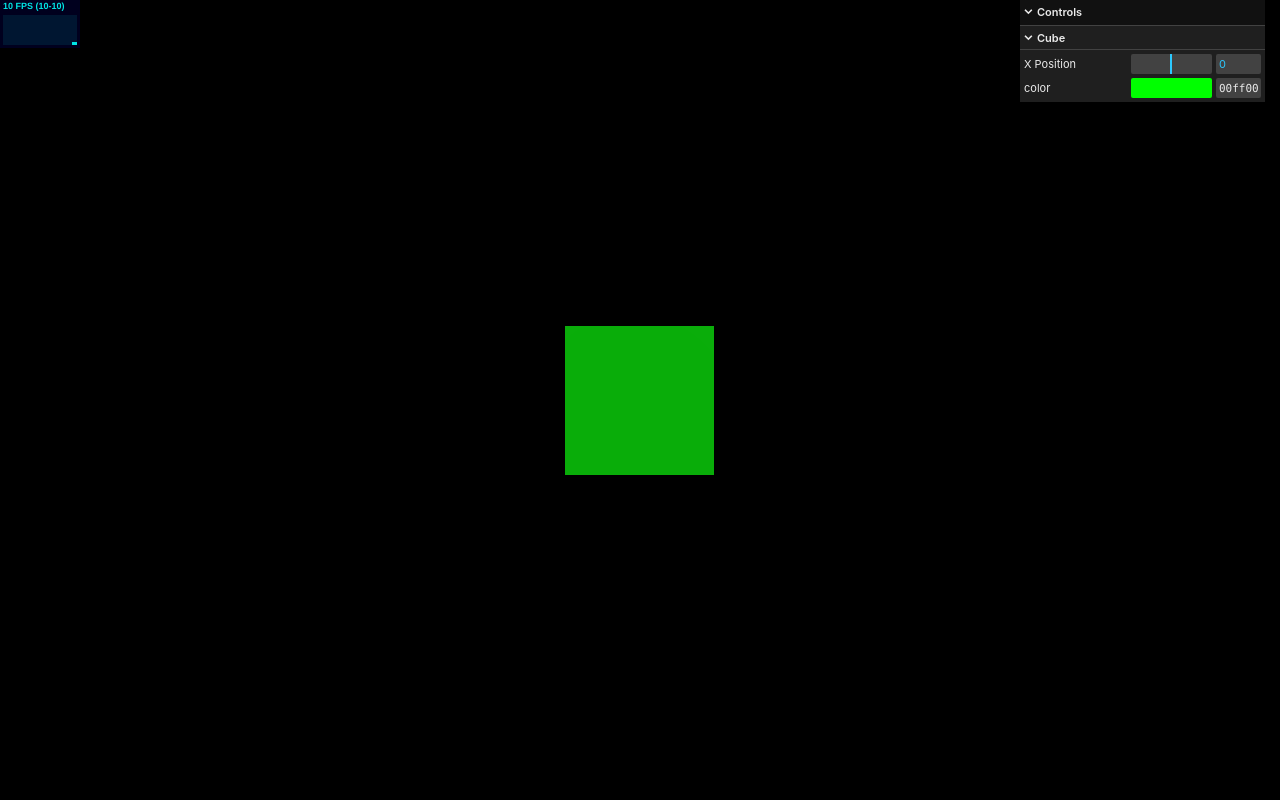
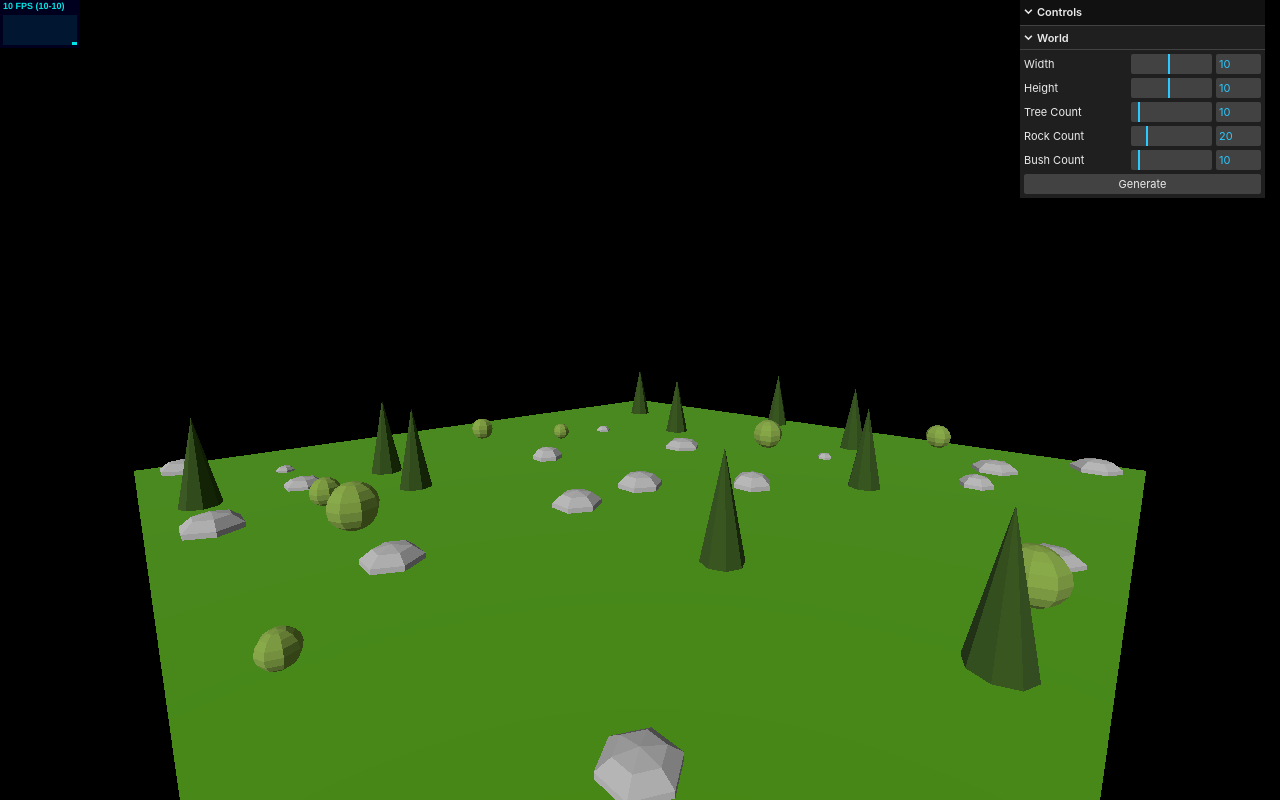
Before and after one commit to dgreenheck/isometric-rpg, a website built with Vite: page index.html in a window 1280 px wide. Built offline with nearby package versions, Linux system fonts and the light colour scheme; animation ran at ten frames a second.

Commit message:
Added trees, rocks and bushes

```diff
--- a/index.html
+++ b/index.html
@@ -3,7 +3,7 @@
 
 <head>
   <meta charset="utf-8">
-  <title>My first three.js app</title>
+  <title>Iso RPG</title>
   <style>
     body {
       margin: 0;
@@ -12,7 +12,7 @@
 </head>
 
 <body>
-  <script type="module" src="/main.js"></script>
+  <script type="module" src="src/main.js"></script>
 </body>
 
 </html>
--- a/main.js
+++ b/src/main.js
@@ -2,6 +2,7 @@ import * as THREE from 'three';
 import { OrbitControls } from 'three/addons/controls/OrbitControls.js';
 import Stats from 'three/addons/libs/stats.module.js';
 import { GUI } from 'three/addons/libs/lil-gui.module.min.js';
+import { World } from './world';
 
 const gui = new GUI();
 
@@ -17,7 +18,11 @@ const scene = new THREE.Scene();
 const camera = new THREE.PerspectiveCamera(75, window.innerWidth / window.innerHeight, 0.1, 1000);
 const controls = new OrbitControls(camera, renderer.domElement);
 
+const world = new World(10, 10);
+scene.add(world);
+
 const sun = new THREE.DirectionalLight();
+sun.intensity = 3;
 sun.position.set(1, 2, 3);
 scene.add(sun);
 
@@ -25,12 +30,7 @@ const ambient = new THREE.AmbientLight();
 ambient.intensity = 0.5;
 scene.add(ambient);
 
-const geometry = new THREE.BoxGeometry(1, 1, 1);
-const material = new THREE.MeshStandardMaterial({ color: 0x00ff00 });
-const cube = new THREE.Mesh(geometry, material);
-scene.add(cube);
-
-camera.position.z = 4;
+camera.position.set(10, 2, 10);
 controls.update();
 
 function animate() {
@@ -45,6 +45,11 @@ window.addEventListener('resize', () => {
   renderer.setSize(window.innerWidth, window.innerHeight);
 });
 
-const folder = gui.addFolder('Cube');
-folder.add(cube.position, 'x', -2, 2, 0.1).name('X Position');
-folder.addColor(cube.material, 'color');
+const worldFolder = gui.addFolder('World');
+worldFolder.add(world, 'width', 1, 20, 1).name('Width');
+worldFolder.add(world, 'height', 1, 20, 1).name('Height');
+worldFolder.add(world, 'treeCount', 1, 100, 1).name('Tree Count');
+worldFolder.add(world, 'rockCount', 1, 100, 1).name('Rock Count');
+worldFolder.add(world, 'bushCount', 1, 100, 1).name('Bush Count');
+
+worldFolder.add(world, 'generate').name('Generate');
--- /dev/null
+++ b/src/world.js
@@ -0,0 +1,191 @@
+import * as THREE from 'three';
+
+export class World extends THREE.Mesh {
+  #objectMap = new Map();
+
+  constructor(width, height) {
+    super();
+
+    this.width = width;
+    this.height = height;
+    this.treeCount = 10;
+    this.rockCount = 20;
+    this.bushCount = 10;
+
+    this.trees = new THREE.Group();
+    this.add(this.trees);
+
+    this.rocks = new THREE.Group();
+    this.add(this.rocks);
+
+    this.bushes = new THREE.Group();
+    this.add(this.bushes);
+
+    this.generate();
+  }
+
+  generate() {
+    this.clear();
+    this.createTerrain();
+    this.createTrees();
+    this.createRocks();
+    this.createBushes();
+  }
+
+  clear() {
+    if (this.terrain) {
+      this.terrain.geometry.dispose();
+      this.terrain.material.dispose();
+      this.remove(this.terrain);
+    }
+
+    if (this.trees) {
+      this.trees.children.forEach((tree) => {
+        tree.geometry?.dispose();
+        tree.material?.dispose();
+      });
+      this.trees.clear();
+    }
+
+    if (this.rocks) {
+      this.rocks.children.forEach((rock) => {
+        rock.geometry?.dispose();
+        rock.material?.dispose();
+      });
+      this.rocks.clear();
+    }
+
+    if (this.bushes) {
+      this.bushes.children.forEach((bush) => {
+        bush.geometry?.dispose();
+        bush.material?.dispose();
+      });
+      this.bushes.clear();
+    }
+
+    this.#objectMap.clear();
+  }
+
+  createTerrain() {
+    const terrainMaterial = new THREE.MeshStandardMaterial({
+      color: 0x50a000
+    });
+
+    const terrainGeometry = new THREE.PlaneGeometry(
+      this.width,
+      this.height,
+      this.width,
+      this.height
+    );
+
+    this.terrain = new THREE.Mesh(terrainGeometry, terrainMaterial);
+    this.terrain.rotation.x = -Math.PI / 2;
+    this.terrain.position.set(this.width / 2, 0, this.height / 2);
+    this.add(this.terrain);
+  }
+
+  createTrees() {
+    const treeRadius = 0.2;
+    const treeHeight = 1;
+
+    const treeGeometry = new THREE.ConeGeometry(treeRadius, treeHeight, 8);
+    const treeMaterial = new THREE.MeshStandardMaterial({
+      color: 0x305010,
+      flatShading: true
+    });
+
+    for (let i = 0; i < this.treeCount; i++) {
+      const treeMesh = new THREE.Mesh(treeGeometry, treeMaterial);
+
+      const coords = new THREE.Vector2(
+        Math.floor(this.width * Math.random()),
+        Math.floor(this.height * Math.random())
+      );
+
+      // Don't place objects on top of each other
+      if (this.#objectMap.has(`${coords.x}-${coords.y}`)) continue;
+
+      treeMesh.position.set(
+        coords.x + 0.5,
+        treeHeight / 2,
+        coords.y + 0.5
+      );
+
+      this.trees.add(treeMesh);
+
+      this.#objectMap.set(`${coords.x}-${coords.y}`, treeMesh);
+    }
+  }
+
+  createRocks() {
+    const minRockRadius = 0.1;
+    const maxRockRadius = 0.3;
+    const minRockHeight = 0.5;
+    const maxRockHeight = 0.8;
+
+    const rockMaterial = new THREE.MeshStandardMaterial({
+      color: 0xb0b0b0,
+      flatShading: true
+    });
+
+
+    for (let i = 0; i < this.rockCount; i++) {
+      const radius = minRockRadius + (Math.random() * (maxRockRadius - minRockRadius));
+      const height = minRockHeight + (Math.random() * (maxRockHeight - minRockHeight));
+      const rockGeometry = new THREE.SphereGeometry(radius, 6, 5);
+      const rockMesh = new THREE.Mesh(rockGeometry, rockMaterial);
+
+      const coords = new THREE.Vector2(
+        Math.floor(this.width * Math.random()),
+        Math.floor(this.height * Math.random())
+      );
+
+      // Don't place objects on top of each other
+      if (this.#objectMap.has(`${coords.x}-${coords.y}`)) continue;
+
+      rockMesh.position.set(
+        coords.x + 0.5,
+        0,
+        coords.y + 0.5
+      );
+
+      rockMesh.scale.y = height;
+      this.rocks.add(rockMesh);
+
+      this.#objectMap.set(`${coords.x}-${coords.y}`, rockMesh);
+    }
+  }
+
+  createBushes() {
+    const minBushRadius = 0.1;
+    const maxBushRadius = 0.3;
+
+    const bushMaterial = new THREE.MeshStandardMaterial({
+      color: 0x80a040,
+      flatShading: true
+    });
+
+    for (let i = 0; i < this.bushCount; i++) {
+      const radius = minBushRadius + (Math.random() * (maxBushRadius - minBushRadius));
+      const bushGeometry = new THREE.SphereGeometry(radius, 8, 8);
+      const bushMesh = new THREE.Mesh(bushGeometry, bushMaterial);
+
+      const coords = new THREE.Vector2(
+        Math.floor(this.width * Math.random()),
+        Math.floor(this.height * Math.random())
+      );
+
+      // Don't place objects on top of each other
+      if (this.#objectMap.has(`${coords.x}-${coords.y}`)) continue;
+
+      bushMesh.position.set(
+        coords.x + 0.5,
+        radius,
+        coords.y + 0.5
+      );
+      this.bushes.add(bushMesh);
+
+      this.#objectMap.set(`${coords.x}-${coords.y}`, bushMesh);
+    }
+  }
+}
```
Also changed, not shown: TODO.md (+18 -24 lines), README.md (added).
